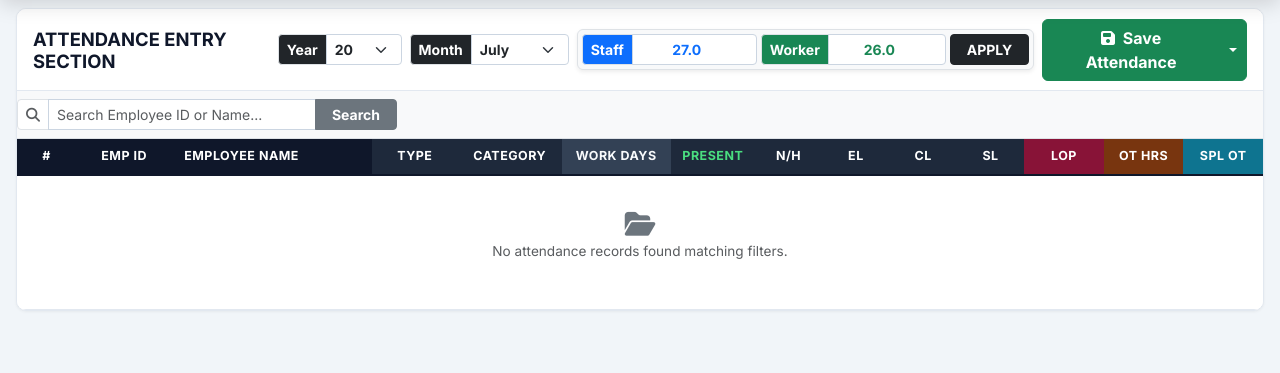
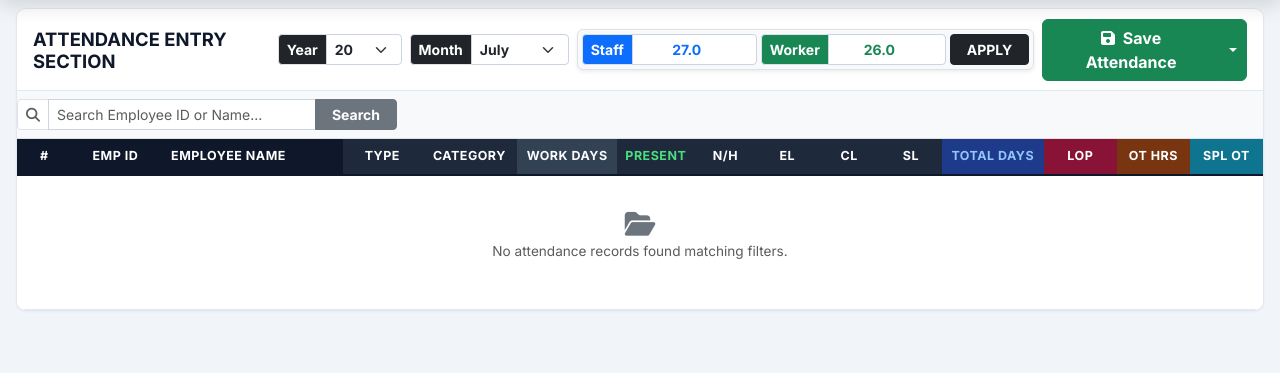
Before and after one commit to Ragavendra192/Barani-payroll, a Flask app: page /attendance in a window 1280 px wide. Shown: the part 87-460 px from the top of the page. Run offline with Flask 3, Linux system fonts and the light colour scheme; data that the repository does not hold is empty.

Commit message:
feat(attendance): add Total Days column (Present + NH + EL + CL + SL) before LOP column

```diff
--- a/routes/main_routes.py
+++ b/routes/main_routes.py
@@ -431,6 +431,7 @@ def attendance():
                 'EL': el,
                 'CL': cl,
                 'SL': sl,
+                'Total_Days': tot_days,
                 'LOP_Days': lop,
                 'Act_OT_Hrs': act_ot
             }
@@ -449,6 +450,7 @@ def attendance():
                 'EL': 0.0,
                 'CL': 0.0,
                 'SL': 0.0,
+                'Total_Days': 0.0,
                 'LOP_Days': emp_std_days,
                 'Act_OT_Hrs': 0.0
             }
--- a/static/css/style.css
+++ b/static/css/style.css
@@ -354,6 +354,10 @@ body {
     background-color: #1e293b !important;
     color: #4ade80 !important;
 }
+.table-custom thead th.th-total-days {
+    background-color: #1e3a8a !important; /* Solid Dark Navy/Blue */
+    color: #93c5fd !important;
+}
 .table-custom thead th.th-lop {
     background-color: #881337 !important; /* Solid Dark Red/Burgundy */
     color: #ffffff !important;
--- a/templates/attendance.html
+++ b/templates/attendance.html
@@ -92,6 +92,7 @@
                             <th class="text-center" style="width: 55px;" title="Earned Leave">EL</th>
                             <th class="text-center" style="width: 55px;" title="Casual Leave">CL</th>
                             <th class="text-center" style="width: 55px;" title="Sick Leave">SL</th>
+                            <th class="text-center th-total-days" style="width: 75px;" title="Total Days (Present + N/H + EL + CL + SL)">Total Days</th>
                             <th class="text-center th-lop" style="width: 65px;" title="Loss of Pay Days">LOP</th>
                             {% if emp_type != 'STAFF' %}
                             <th class="text-center th-ot" style="width: 65px;" title="Actual Overtime Hours">OT Hrs</th>
@@ -152,6 +153,11 @@
                                            class="form-control form-control-sm text-center"
                                            value="{{ r.SL or 0.0 }}" oninput="recalcRowLOP('{{ r.Employee_ID }}', '{{ r.Working_Days }}', '{{ 1 if r.Employee_Type == 'WORKER' else 0 }}')">
                                 </td>
+                                <td class="p-1 text-center bg-primary bg-opacity-10">
+                                    <input type="number" step="0.5" min="0" name="emp_{{ r.Employee_ID }}_total_days" id="emp_{{ r.Employee_ID }}_total_days"
+                                           class="form-control form-control-sm text-center fw-bold border-primary text-primary bg-white"
+                                           value="{{ r.Total_Days if r.Total_Days is defined else (r.Present_Days + (r.NH or 0.0) + (r.EL or 0.0) + (r.CL or 0.0) + (r.SL or 0.0)) }}" readonly title="Total Days (Present + N/H + EL + CL + SL)">
+                                </td>
                                 <td class="p-1 text-center bg-danger bg-opacity-10">
                                     <input type="number" step="0.5" min="0" name="emp_{{ r.Employee_ID }}_lop" id="emp_{{ r.Employee_ID }}_lop"
                                            class="form-control form-control-sm text-center fw-bold border-danger text-danger bg-white"
@@ -173,7 +179,7 @@
                             {% endfor %}
                         {% else %}
                             <tr>
-                                <td colspan="{{ 12 if emp_type == 'STAFF' else 14 }}" class="text-center py-5 text-muted">
+                                <td colspan="{{ 13 if emp_type == 'STAFF' else 15 }}" class="text-center py-5 text-muted">
                                     <i class="fa-solid fa-folder-open fa-2xl mb-3 text-secondary d-block"></i>
                                     No attendance records found matching filters.
                                 </td>
@@ -196,10 +202,28 @@ function navigateAttendancePeriod() {
 }
 
 function recalcRowLOP(empId, stdDays, isWorker) {
-    // LOP is not deducted for all staff and workers
+    const pInp = document.getElementById('emp_' + empId + '_present_days');
+    const nhInp = document.getElementById('emp_' + empId + '_nh');
+    const elInp = document.getElementById('emp_' + empId + '_el');
+    const clInp = document.getElementById('emp_' + empId + '_cl');
+    const slInp = document.getElementById('emp_' + empId + '_sl');
+    const totInp = document.getElementById('emp_' + empId + '_total_days');
     const lopInp = document.getElementById('emp_' + empId + '_lop');
+
+    const pres = parseFloat(pInp ? pInp.value : 0) || 0;
+    const nh = parseFloat(nhInp ? nhInp.value : 0) || 0;
+    const el = parseFloat(elInp ? elInp.value : 0) || 0;
+    const cl = parseFloat(clInp ? clInp.value : 0) || 0;
+    const sl = parseFloat(slInp ? slInp.value : 0) || 0;
+    const totalDays = pres + nh + el + cl + sl;
+
+    if (totInp) {
+        totInp.value = totalDays.toFixed(1);
+    }
     if (lopInp) {
-        lopInp.value = "0.0";
+        const std = parseFloat(stdDays) || 0;
+        const lop = Math.max(0, std - totalDays);
+        lopInp.value = lop.toFixed(1);
     }
 }
 
--- a/templates/wages.html
+++ b/templates/wages.html
@@ -127,9 +127,11 @@
                             <th class="sticky-col-3">Category</th>
                             <th class="text-center">Days</th>
                             <th class="text-center">Present</th>
+                            <th class="text-center">N/H</th>
                             <th class="text-center">EL</th>
                             <th class="text-center">CL</th>
                             <th class="text-center">SL</th>
+                            <th class="text-center text-primary bg-primary bg-opacity-10">Total Days</th>
                             <th class="text-center text-danger bg-danger bg-opacity-10">LOP Days</th>
                             <th class="text-center">OT Hrs</th>
                             <th class="text-end text-info bg-info bg-opacity-10">Spl OT Amt</th>
@@ -164,9 +166,11 @@
                                 </td>
                                 <td class="text-center text-muted fw-bold">{{ r.Working_Days or standard_days }}</td>
                                 <td class="text-center fw-bold">{{ r.Present_Days }}</td>
+                                <td class="text-center">{{ r.NH or 0.0 }}</td>
                                 <td class="text-center">{{ r.EL or 0.0 }}</td>
                                 <td class="text-center">{{ r.CL or 0.0 }}</td>
                                 <td class="text-center">{{ r.SL or 0.0 }}</td>
+                                <td class="text-center bg-primary bg-opacity-10"><span class="badge bg-primary-subtle text-primary border border-primary fw-bold px-2">{{ r.Total_Days or (r.Present_Days + (r.NH or 0.0) + (r.EL or 0.0) + (r.CL or 0.0) + (r.SL or 0.0)) }}</span></td>
                                 <td class="text-center bg-danger bg-opacity-10"><span class="badge bg-danger-subtle text-danger border border-danger fw-bold px-2">{{ r.LOP_Days or 0.0 }}</span></td>
                                 <td class="text-center fw-bold text-dark">{{ r.Act_OT_Hrs or r.OT_Hours or 0.0 }}</td>
                                 <td class="text-end text-info bg-info bg-opacity-10 font-monospace">₹{{ "{:,.2f}".format(r.Special_OT_Amount or 0.0) }}</td>
@@ -224,7 +228,7 @@
                             {% endfor %}
                         {% else %}
                             <tr>
-                                <td colspan="24" class="text-center py-5 text-muted">
+                                <td colspan="26" class="text-center py-5 text-muted">
                                     <i class="fa-solid fa-folder-open fa-2xl mb-3 text-secondary d-block"></i>
                                     No wages records found. Click <strong>CALCULATE</strong> to generate payroll.
                                 </td>
```
